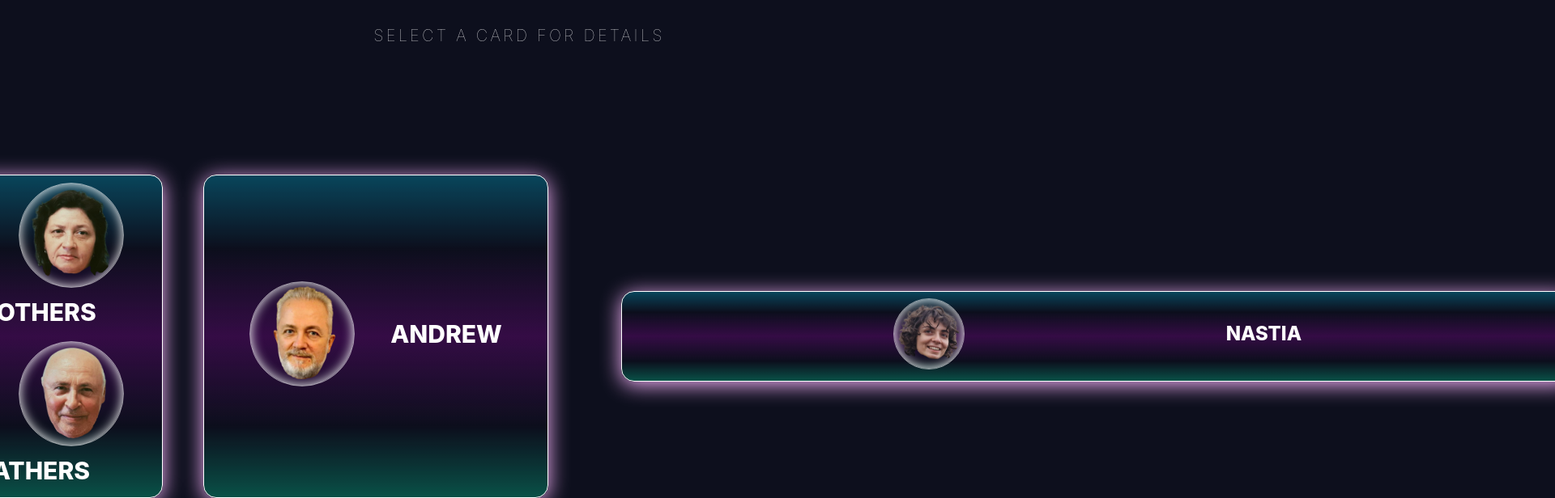
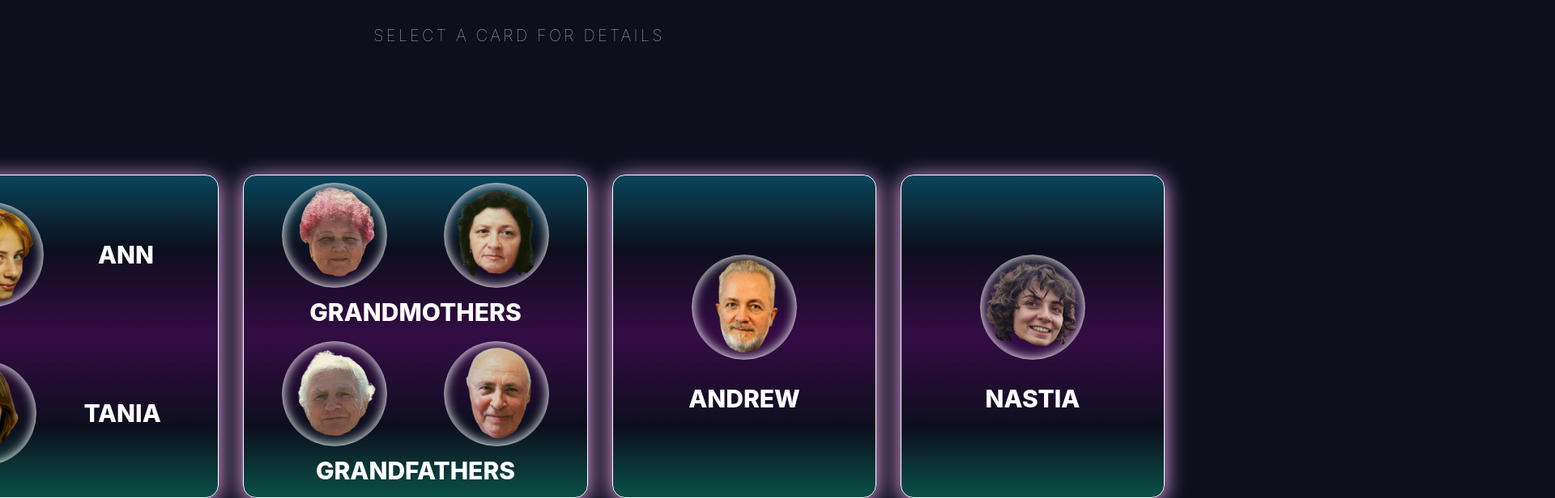
Before and after one commit to Anastasiia-Andrusenko/world-family, a React (Create React App) app: page /world-family/family in a window 1280 px wide. Shown: the part 198-814 px from the top of the page at 81% size, 1920 px wide, since content can reach past the window. Built offline with nearby package versions, Linux system fonts and the light colour scheme.

Commit message:
fix style Kyiv card

```diff
--- a/src/components/family/InKyiv/InKyiv.jsx
+++ b/src/components/family/InKyiv/InKyiv.jsx
@@ -1,12 +1,13 @@
 import css from "../InKyiv/InKyiv.module.css";
 
 import nastia from "../../../img/nastia.png";
+import classNames from "classnames";
 
 export const InKyiv = ({onMembersClick}) => {
   return <div className={css.in__kyiv} id='InKyiv' onClick={onMembersClick}>
     <div className={css.link}>
       <ul className={css.list}>
-        <li className={css.item}>
+        <li className={classNames(css.item, css.alone)}>
           <img alt="nastia_photo" src={nastia} className={css.avatar}></img>
           <span className={css.name}>Nastia</span>
         </li>
--- a/src/components/family/InKyiv/InKyiv.module.css
+++ b/src/components/family/InKyiv/InKyiv.module.css
@@ -1,8 +1,6 @@
 .in__kyiv {
   padding: 40px;
 }
-
-/*  */
 
 .list {
   display: flex;
@@ -31,10 +29,14 @@
   margin-bottom: 6px;
 }
 
+.alone {
+  gap: 30px;
+  flex-direction: column;
+}
+
 .avatar {
   padding: 4px;
   width: 88px;
-  height: 88px;
   border: 1px solid rgba(255, 255, 255, 0.547);
   border-radius: 50%;
   box-shadow: inset 0px 0px 14px 0px rgb(255, 255, 255);
@@ -45,3 +47,37 @@
   font-weight: 800;
   font-size: 24px;
 }
+
+@media screen and (min-width: 800px) {
+  .in__kyiv {
+    padding: 0;
+  }
+
+  .list {
+    height: 400px;
+    justify-content: space-around;
+    transform: scale(0.9);
+    transition: all 250ms;
+  }
+
+  .list:hover {
+    cursor: pointer;
+    transform: scale(1.1);
+  }
+
+  .item {
+    width: 400px;
+  }
+
+  .alone {
+    width: 300px;
+  }
+
+  .avatar {
+    width: 130px;
+  }
+
+  .name {
+    font-size: 30px;
+  }
+}
--- a/src/components/family/InPoland/InPoland.jsx
+++ b/src/components/family/InPoland/InPoland.jsx
@@ -1,13 +1,14 @@
 import css from "../InPoland/InPoland.module.css";
 
 import andrew from "../../../img/andrew.png";
+import classNames from "classnames";
 // import nastia from "../../../img/nastia.png";
 
 export const InPoland = ({onMembersClick}) => {
   return <div className={css.in__pl} id='InPoland' onClick={onMembersClick}>
     <div className={css.link}>
       <ul className={css.list}>
-        <li className={css.item}>
+        <li className={classNames(css.item, css.alone)}>
           <img alt="andrew_photo" src={andrew} className={css.avatar}></img>
           <span className={css.name}>Andrew</span>
         </li>
--- a/src/components/family/InPoland/InPoland.module.css
+++ b/src/components/family/InPoland/InPoland.module.css
@@ -29,6 +29,11 @@
   align-items: center;
   justify-content: space-evenly;
   margin-bottom: 6px;
+}
+
+.alone {
+  gap: 30px;
+  flex-direction: column;
 }
 
 .avatar {
@@ -67,6 +72,10 @@
     /* width: calc((100vw / 3) - 100px); */
   }
 
+  .alone {
+    width: 300px;
+  }
+
   .avatar {
     width: 130px;
   }
--- a/src/pages/Family/Family.module.css
+++ b/src/pages/Family/Family.module.css
@@ -22,7 +22,9 @@
 @media screen and (min-width: 800px) {
   .list {
     display: flex;
-    gap: 50px;
+    margin-left: auto;
+    margin-right: auto;
+    gap: 30px;
     align-items: center;
     justify-content: center;
   }
```
